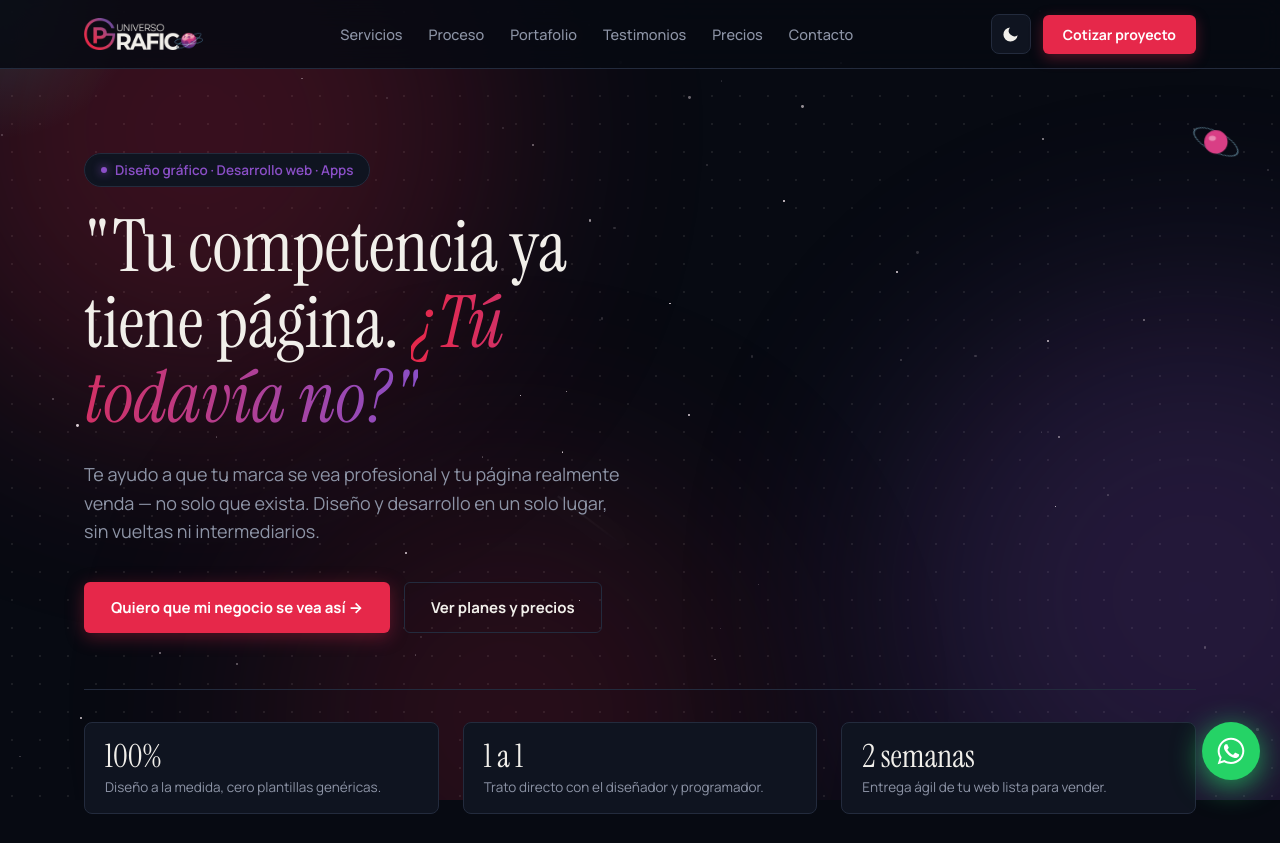
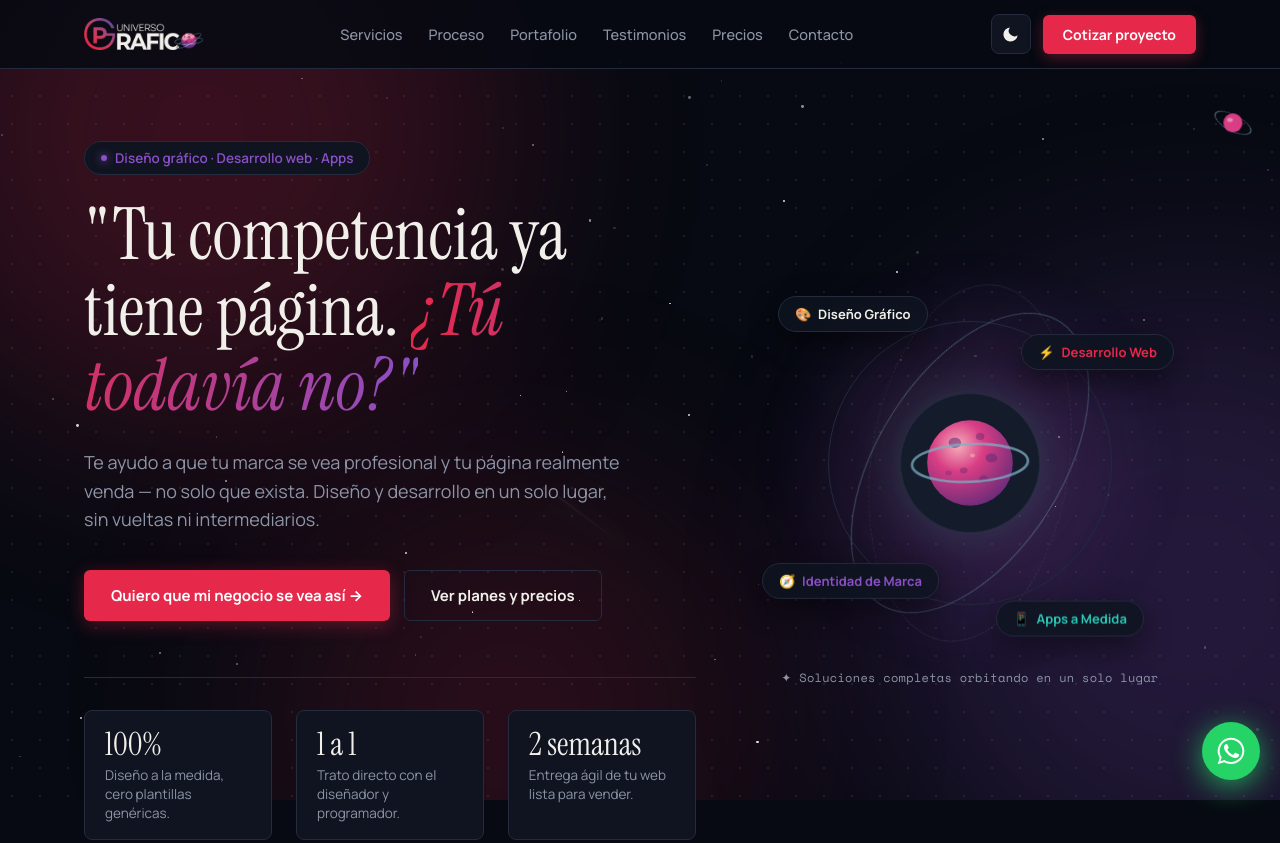
Before and after one commit to JassonIA36/universografico, a plain HTML site: page index.html in a window 1280 px wide. Shown: the top 843 px of the page. Drawn offline with nearby package versions, Linux system fonts and the light colour scheme.

Commit message:
design: integrar sistema orbital en Hero grid de 2 columnas con glow cosmico

```diff
--- a/index.html
+++ b/index.html
@@ -195,10 +195,10 @@
   <main id="top">
 
     <!-- SECCIÓN HERO -->
-    <section class="hero" style="border-top:none; padding-top: 84px; position: relative; overflow: visible;">
-      <!-- Planeta decorativo -->
-      <div class="mini-planet" style="top:6%; right:3%; width:54px; height:54px; animation-duration:8s;">
-        <svg viewBox="0 0 60 60" width="54" height="54">
+    <section class="hero" style="border-top:none; padding-top: 72px; padding-bottom: 72px; position: relative; overflow: visible;">
+      <!-- Planeta decorativo sutil en la esquina -->
+      <div class="mini-planet" style="top:4%; right:2%; width:44px; height:44px; animation-duration:8s;">
+        <svg viewBox="0 0 60 60" width="44" height="44">
           <ellipse class="mp-ring" cx="30" cy="30" rx="27" ry="27" fill="none" stroke="#7DB1C6" stroke-width="1.6" opacity="0.6" style="animation-duration:12s;"/>
           <circle cx="30" cy="30" r="13" fill="#D93E85"/>
           <ellipse cx="26" cy="26" rx="4" ry="3" fill="#F0A8C4" opacity="0.7"/>
@@ -206,6 +206,9 @@
       </div>
 
       <div class="wrap">
+        <div class="hero-grid">
+          <!-- Columna Izquierda: Mensaje Persuasivo y Llamados a la Acción -->
+          <div class="hero-content">
             <p class="hero-tag"><span class="dot"></span>Diseño gráfico · Desarrollo web · Apps</p>
             <h1 class="hero-title">"Tu competencia ya tiene página. <span class="grad-word">¿Tú todavía no?"</span></h1>
             <p class="hero-sub">Te ayudo a que tu marca se vea profesional y tu página realmente venda — no solo que exista. Diseño y desarrollo en un solo lugar, sin vueltas ni intermediarios.</p>
@@ -231,15 +234,19 @@
               </div>
             </div>
           </div>
-    </section>
 
-    <!-- SECCIÓN ÓRBITA & MASCOTA -->
-    <section style="border-top:none; padding-top: 0; padding-bottom: 60px;">
-      <div class="wrap">
-        <div class="orbit-wrap">
-          <div class="ring"></div>
-          <div class="ring r2"></div>
+          <!-- Columna Derecha: Sistema Orbital Emblemático de Universo Gráfico -->
+          <div class="hero-visual" aria-hidden="true">
+            <div class="orbit-universe">
+              <!-- Resplandor ambiental dinámico -->
+              <div class="orbit-glow"></div>
+
+              <!-- Anillos orbitales concéntricos -->
+              <div class="ring ring-outer"></div>
+              <div class="ring ring-mid"></div>
               <div class="ring orbit-ring"></div>
+
+              <!-- Núcleo con el planeta representativo de Universo Gráfico -->
               <div class="mark-core">
                 <svg class="mascot-svg" viewBox="0 0 100 100" xmlns="http://www.w3.org/2000/svg">
                   <defs>
@@ -260,10 +267,16 @@
                   <ellipse class="mp-ring" cx="50" cy="50" rx="46" ry="15" fill="none" stroke="#7DB1C6" stroke-width="2" opacity="0.75" style="transform: rotate(-14deg); transform-origin: 50px 50px; animation: ringSpinPlain 13s linear infinite;"/>
                 </svg>
               </div>
-          <span class="badge b1">Diseño</span>
-          <span class="badge b2">Web</span>
-          <span class="badge b3">Marca</span>
-          <span class="badge b4">Apps</span>
+
+              <!-- Soluciones de la marca orbitando alrededor de tu negocio -->
+              <div class="orbit-badge b1"><span>🎨</span> Diseño Gráfico</div>
+              <div class="orbit-badge b2"><span>⚡</span> Desarrollo Web</div>
+              <div class="orbit-badge b3"><span>🧭</span> Identidad de Marca</div>
+              <div class="orbit-badge b4"><span>📱</span> Apps a Medida</div>
+            </div>
+
+            <p class="orbit-caption">✦ Soluciones completas orbitando en un solo lugar</p>
+          </div>
         </div>
       </div>
     </section>
--- a/style.css
+++ b/style.css
@@ -834,79 +834,208 @@ h1.hero-title {
 }
 
 /* ==========================================================================
-   ORBIT SECTION / MASCOTA
+   HERO GRID & SISTEMA ORBITAL
    ========================================================================== */
-.orbit-wrap {
+.hero-grid {
+  display: grid;
+  grid-template-columns: 1.15fr 0.85fr;
+  gap: 48px;
+  align-items: center;
+}
+
+.hero-visual {
+  display: flex;
+  flex-direction: column;
+  align-items: center;
+  justify-content: center;
   position: relative;
-  width: 290px;
-  height: 290px;
-  margin: 0 auto 12px;
+  user-select: none;
+}
+
+.orbit-universe {
+  position: relative;
+  width: 360px;
+  height: 360px;
+  display: flex;
+  align-items: center;
+  justify-content: center;
+}
+
+.orbit-glow {
+  position: absolute;
+  inset: 20px;
+  border-radius: 50%;
+  background: radial-gradient(circle, rgba(230, 40, 74, 0.24) 0%, rgba(139, 79, 199, 0.18) 45%, transparent 70%);
+  filter: blur(40px);
+  pointer-events: none;
+  animation: orbitPulse 5s ease-in-out infinite alternate;
+}
+
+:root[data-theme="light"] .orbit-glow {
+  background: radial-gradient(circle, rgba(216, 30, 64, 0.16) 0%, rgba(121, 56, 184, 0.12) 45%, transparent 70%);
+}
+
+@keyframes orbitPulse {
+  0% { transform: scale(0.92); opacity: 0.65; }
+  100% { transform: scale(1.12); opacity: 1; }
 }
 
 .ring {
   position: absolute;
+  border-radius: 50%;
+  pointer-events: none;
+}
+
+.ring.ring-outer {
   inset: 0;
-  border: 1px solid var(--line);
-  border-radius: 50%;
-}
-
-.ring.r2 {
-  inset: 34px;
+  border: 1px dashed rgba(141, 148, 166, 0.25);
+  animation: ringSpin 38s linear infinite reverse;
+}
+
+.ring.ring-mid {
+  inset: 38px;
+  border: 1px solid var(--line);
 }
 
 .ring.orbit-ring {
-  inset: 8px;
-  border-color: rgba(125, 177, 198, 0.55);
-  transform: rotate(-18deg) scaleY(0.55);
-  animation: ringSpin 16s linear infinite;
+  inset: 12px;
+  border: 1.5px solid rgba(125, 177, 198, 0.5);
+  transform: rotate(-16deg) scaleY(0.55);
+  animation: ringSpin 18s linear infinite;
 }
 
 @keyframes ringSpin {
-  from { transform: rotate(-18deg) scaleY(0.55); }
-  to { transform: rotate(342deg) scaleY(0.55); }
+  from { transform: rotate(-16deg) scaleY(0.55); }
+  to { transform: rotate(344deg) scaleY(0.55); }
 }
 
 .mark-core {
   position: absolute;
-  inset: 92px;
+  width: 140px;
+  height: 140px;
   border-radius: 50%;
   background: var(--surface-2);
   border: 1px solid var(--line);
   display: flex;
   align-items: center;
   justify-content: center;
-  box-shadow: 0 0 60px rgba(42, 197, 180, 0.18);
+  box-shadow: 0 0 50px rgba(42, 197, 180, 0.22);
   overflow: visible;
+  transition: transform 0.4s cubic-bezier(0.2, 0.7, 0.2, 1), box-shadow 0.4s ease;
+}
+
+.hero-visual:hover .mark-core {
+  transform: scale(1.06);
+  box-shadow: 0 0 70px rgba(230, 40, 74, 0.35);
 }
 
 .mascot-svg {
-  width: 116px;
-  height: 116px;
-  animation: mascotFloat 3.2s ease-in-out infinite;
+  width: 126px;
+  height: 126px;
+  animation: mascotFloat 3.4s ease-in-out infinite;
 }
 
 @keyframes mascotFloat {
   0%, 100% { transform: translateY(0); }
-  50% { transform: translateY(-7px); }
-}
-
-.badge {
+  50% { transform: translateY(-8px); }
+}
+
+/* Badges de soluciones orbitando */
+.orbit-badge {
   position: absolute;
-  padding: 6px 14px;
+  padding: 8px 16px;
   border: 1px solid var(--line);
   border-radius: 40px;
-  background: var(--surface);
-  font-size: 12.5px;
+  background: var(--surface-glass);
+  backdrop-filter: blur(8px);
+  -webkit-backdrop-filter: blur(8px);
+  font-size: 13px;
   font-weight: 700;
-  color: var(--purple);
+  color: var(--text);
   white-space: nowrap;
   box-shadow: var(--shadow-card);
-}
-
-.badge.b1 { top: 4px; left: -8px; }
-.badge.b2 { top: 44px; right: -26px; color: var(--pink); }
-.badge.b3 { bottom: 30px; left: -30px; }
-.badge.b4 { bottom: 0; right: -4px; color: var(--pink); }
+  display: inline-flex;
+  align-items: center;
+  gap: 7px;
+  transition: transform 0.25s ease, border-color 0.25s ease, color 0.25s ease;
+  z-index: 2;
+}
+
+.orbit-badge:hover {
+  transform: translateY(-3px) scale(1.05);
+  border-color: var(--purple);
+  color: var(--pink);
+}
+
+.orbit-badge.b1 {
+  top: 14px;
+  left: -12px;
+  animation: floatB1 4s ease-in-out infinite alternate;
+}
+
+.orbit-badge.b2 {
+  top: 48px;
+  right: -24px;
+  color: var(--pink);
+  animation: floatB2 4.5s ease-in-out infinite alternate;
+}
+
+.orbit-badge.b3 {
+  bottom: 40px;
+  left: -28px;
+  color: var(--purple);
+  animation: floatB3 5s ease-in-out infinite alternate;
+}
+
+.orbit-badge.b4 {
+  bottom: 8px;
+  right: 6px;
+  color: var(--teal);
+  animation: floatB4 4.2s ease-in-out infinite alternate;
+}
+
+@keyframes floatB1 { from { transform: translateY(0); } to { transform: translateY(-7px); } }
+@keyframes floatB2 { from { transform: translateY(0); } to { transform: translateY(7px); } }
+@keyframes floatB3 { from { transform: translateY(0); } to { transform: translateY(-6px); } }
+@keyframes floatB4 { from { transform: translateY(0); } to { transform: translateY(6px); } }
+
+.orbit-caption {
+  font-family: var(--font-mono);
+  font-size: 12px;
+  color: var(--text-dim);
+  text-align: center;
+  margin-top: 26px;
+  letter-spacing: 0.3px;
+}
+
+@media (max-width: 980px) {
+  .hero-grid {
+    grid-template-columns: 1fr;
+    gap: 40px;
+  }
+  .hero-visual {
+    margin-top: 20px;
+  }
+}
+
+@media (max-width: 480px) {
+  .orbit-universe {
+    width: 300px;
+    height: 300px;
+  }
+  .mark-core {
+    width: 110px;
+    height: 110px;
+  }
+  .mascot-svg {
+    width: 98px;
+    height: 98px;
+  }
+  .orbit-badge {
+    font-size: 11.5px;
+    padding: 6px 12px;
+  }
+}
 
 /* ==========================================================================
    SECCIONES GENERALES & HEADINGS
```
Lines whose indentation alone changed are shown as unchanged.
